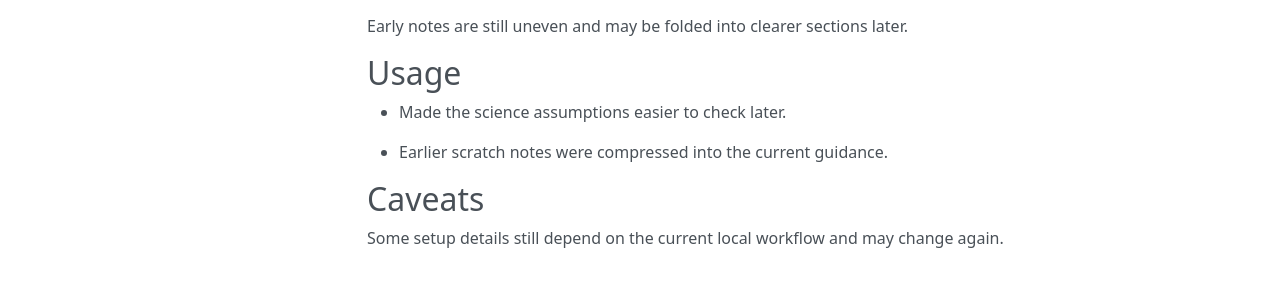
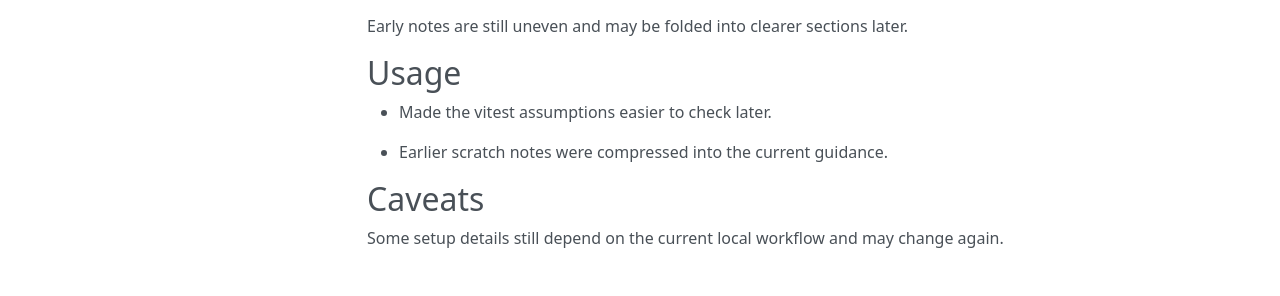
Before and after one commit to sebastianspicker/rae, an MkDocs documentation site: the page built from docs/README.md, in a window 1280 px wide. Shown: the part 340-636 px from the top of the page. Built offline with MkDocs 1.6.1, drawn with Linux system fonts in a browser that asks for light colours; nearby versions of some CDN libraries.

```diff
--- a/docs/README.md
+++ b/docs/README.md
@@ -11,7 +11,7 @@
 Early notes are still uneven and may be folded into clearer sections later.
 
 ## Usage
-- Made the science assumptions easier to check later.
+- Made the vitest assumptions easier to check later.
 
 - Earlier scratch notes were compressed into the current guidance.
 
```
Also changed, not shown: docs/vitest-checks.md (added, +11 -0 lines).
